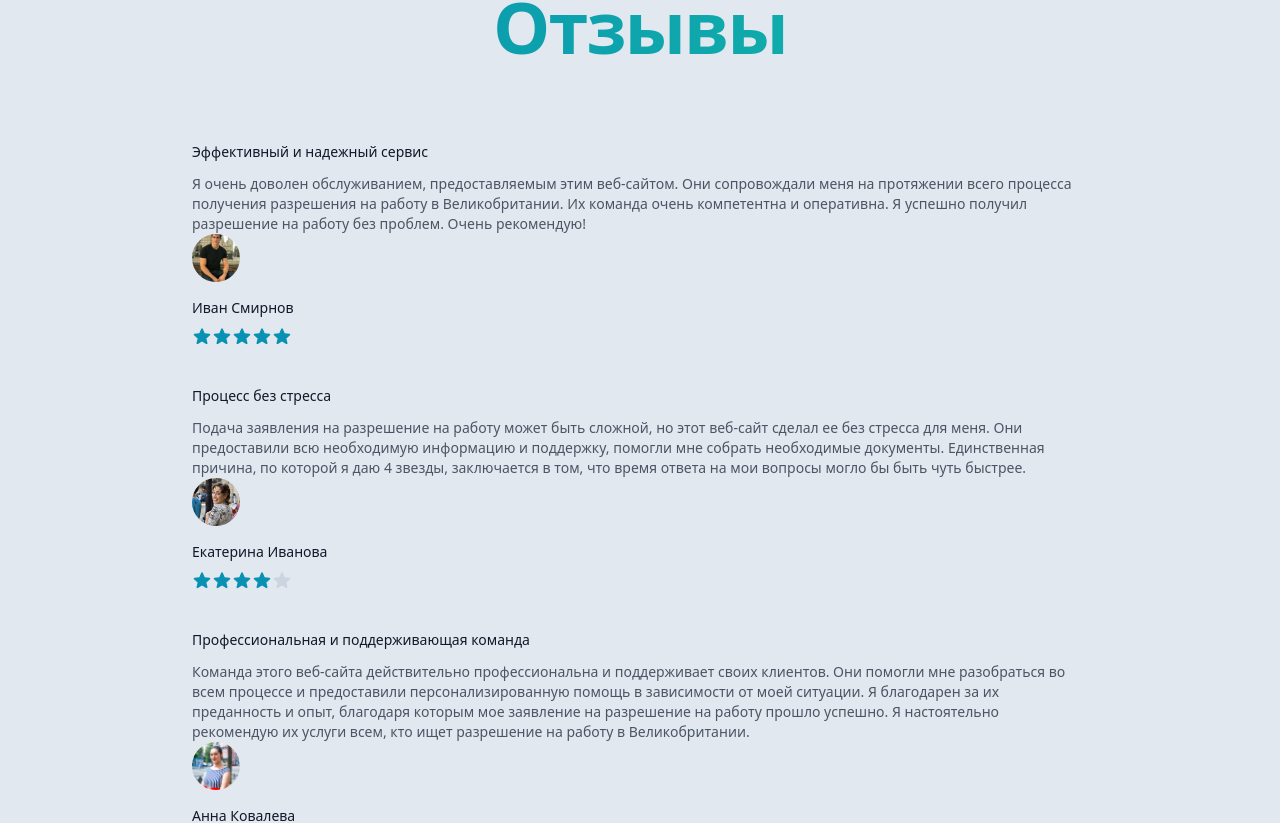
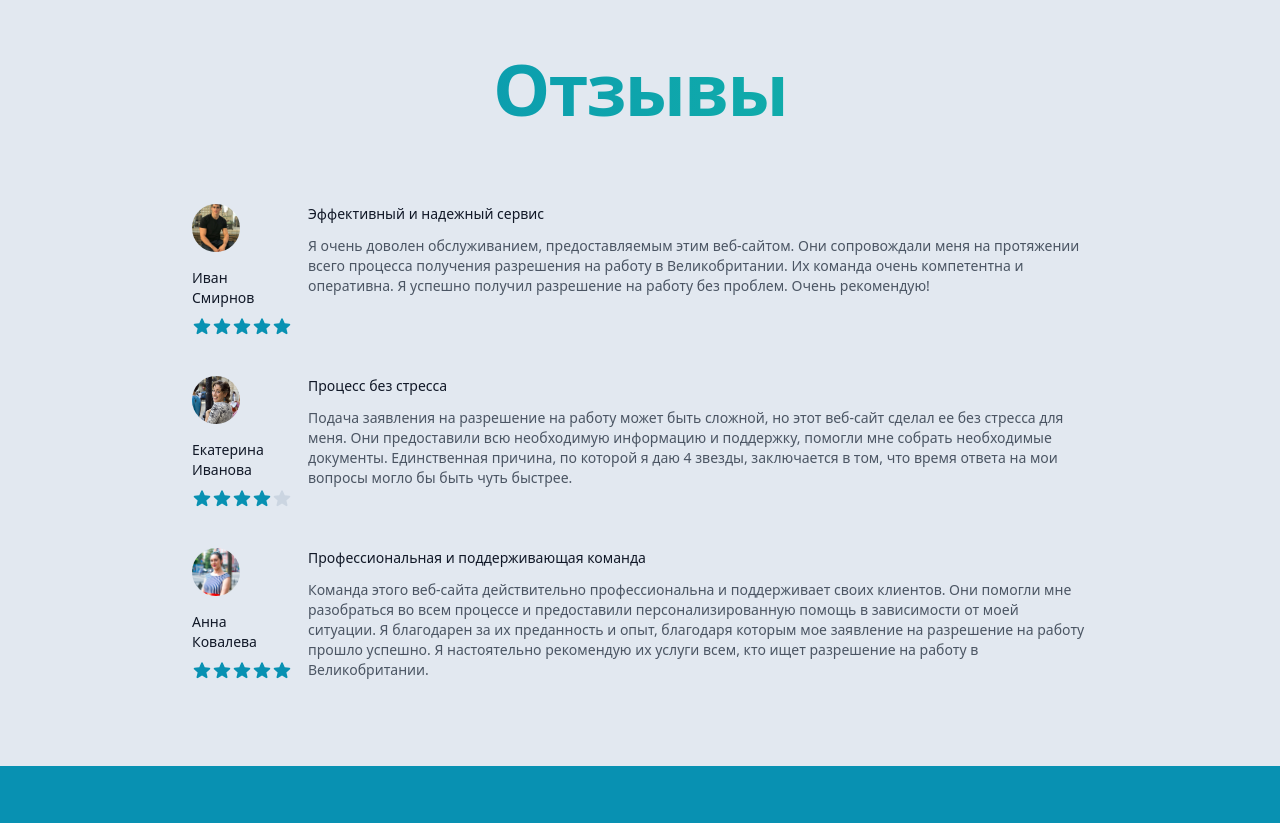
Before and after one commit to nedelcuk903/lameda-it, a React (Vite) app: page / in a window 1280 px wide. Shown: the part 2520-3343 px from the top of the page. Built offline with nearby package versions, Linux system fonts and the light colour scheme.

Commit message:
review + license w-full

```diff
--- a/src/components/License.tsx
+++ b/src/components/License.tsx
@@ -8,7 +8,7 @@ export default function License() {
             </AnimatedElement>
 
 
-            <div className="grid gap-2 grid-cols-1">
+            <div className="grid gap-2 grid-cols-1 mx-auto max-w-xl">
 
                 <a href="/file1.pdf" download className="w-full flex flex-col align-middle justify-center gap-3">
                     <AnimatedElement direction="bottom">
--- a/src/components/Reviews.tsx
+++ b/src/components/Reviews.tsx
@@ -54,9 +54,8 @@ export default function Example() {
 
                 <div className="space-y-10 flex flex-col justify-center">
                     {reviews.map((review) => (
-                        <div key={review.id} className="flex flex-col sm:flex-row">
-                            <AnimatedElement direction='bottom'>
-                                <>
+                        <AnimatedElement direction='bottom' key={review.id}>
+                            <div className="flex flex-col sm:flex-row sm:gap-4 gap-1">
                                 <div className="order-2 mt-6 sm:mt-0 ">
                                     <h3 className="text-sm font-medium text-gray-900">{review.title}</h3>
                                     <p className="sr-only">{review.rating} out of 5 stars</p>
@@ -67,7 +66,7 @@ export default function Example() {
                                     />
                                 </div>
 
-                                    <div className="order-1 flex items-center sm:flex-col sm:items-start ">
+                                <div className="order-1 flex items-center sm:flex-col sm:items-start">
                                     <img src={review.avatarSrc} alt={`${review.author}.`} className="h-12 w-12 rounded-full object-cover" />
 
                                     <div className="ml-4 sm:ml-0 sm:mt-4">
@@ -86,9 +85,8 @@ export default function Example() {
                                         </div>
                                     </div>
                                 </div>
-                                </>
+                            </div>
                         </AnimatedElement>
-                        </div>
                     ))}
                 </div>
             </div>
```
Lines whose indentation alone changed are shown as unchanged.
